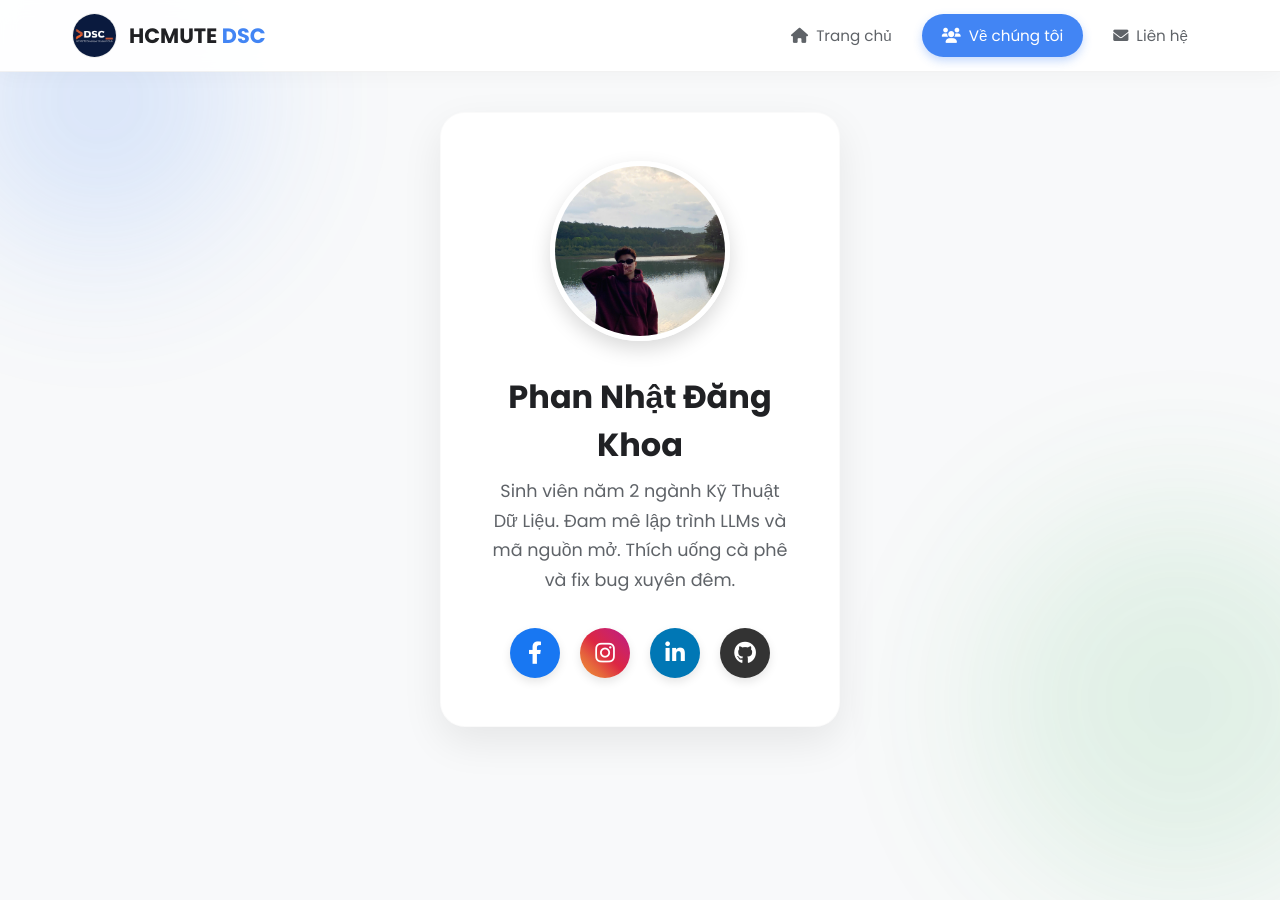
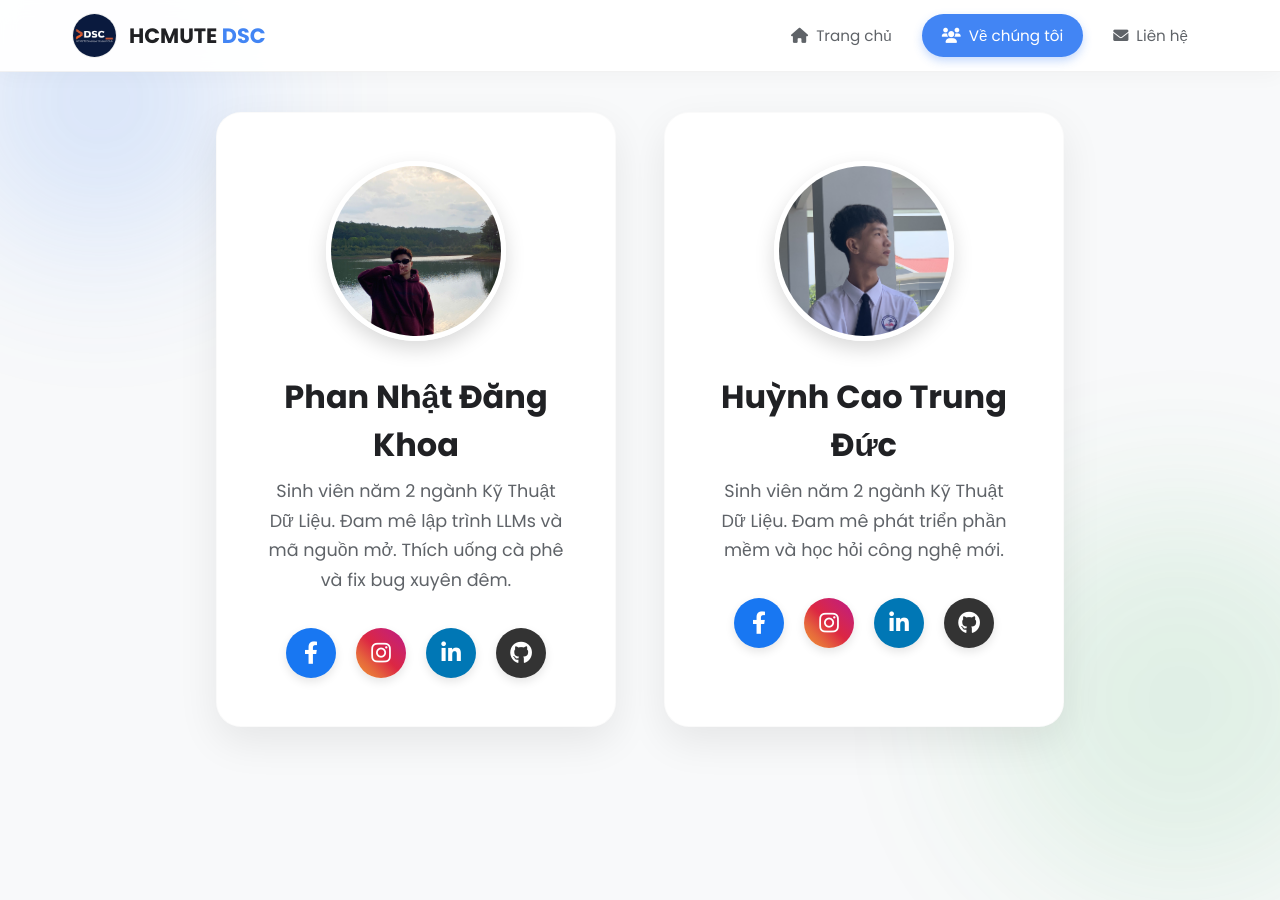
Before and after one commit to andyphan996/git-github-jamm, a plain HTML site: page index.html in a window 1280 px wide. Both pictures are taken after a click on the link "Về chúng tôi". Shown: the top 900 px of the page. Drawn offline with Linux system fonts and the light colour scheme.

Commit message:
Adding personal 24133012

```diff
--- a/index.html
+++ b/index.html
@@ -77,28 +77,78 @@
 
       <section id="about" class="tab-content fade-in">
         <div class="team-grid">
-
           <div class="member-card">
             <div class="member-img-wrapper">
-                <img src="image/khoa_photo.jpg" alt="Avatar">
+              <img src="image/khoa_photo.jpg" alt="Avatar" />
             </div>
 
             <div class="member-info">
               <h3 class="member-name">Phan Nhật Đăng Khoa</h3>
               <p class="member-bio">
-                    Sinh viên năm 2 ngành Kỹ Thuật Dữ Liệu. Đam mê lập trình LLMs và mã nguồn mở. Thích uống cà phê và fix bug xuyên đêm.
+                Sinh viên năm 2 ngành Kỹ Thuật Dữ Liệu. Đam mê lập trình LLMs và
+                mã nguồn mở. Thích uống cà phê và fix bug xuyên đêm.
               </p>
               <div class="social-links">
-                    <a href="https://www.facebook.com/nhat.khoa.32540/" class="social-icon facebook"><i class="fab fa-facebook-f"></i></a>
-                    <a href="https://www.instagram.com/_andy.p09/" class="social-icon instagram"><i class="fab fa-instagram"></i></a>
-                    <a href="https://www.linkedin.com/in/nhat-khoa-173536387/" class="social-icon linkedin"><i class="fab fa-linkedin-in"></i></a>
-                    <a href="https://github.com/andyphan996" class="social-icon github"><i class="fab fa-github"></i></a>
+                <a
+                  href="https://www.facebook.com/nhat.khoa.32540/"
+                  class="social-icon facebook"
+                  ><i class="fab fa-facebook-f"></i
+                ></a>
+                <a
+                  href="https://www.instagram.com/_andy.p09/"
+                  class="social-icon instagram"
+                  ><i class="fab fa-instagram"></i
+                ></a>
+                <a
+                  href="https://www.linkedin.com/in/nhat-khoa-173536387/"
+                  class="social-icon linkedin"
+                  ><i class="fab fa-linkedin-in"></i
+                ></a>
+                <a
+                  href="https://github.com/andyphan996"
+                  class="social-icon github"
+                  ><i class="fab fa-github"></i
+                ></a>
+              </div>
+            </div>
+          </div>
+          <div class="member-card">
+            <div class="member-img-wrapper">
+              <img src="image/tdinqd.jpg" alt="Avatar" />
+            </div>
+
+            <div class="member-info">
+              <h3 class="member-name">Huỳnh Cao Trung Đức</h3>
+              <p class="member-bio">
+                Sinh viên năm 2 ngành Kỹ Thuật Dữ Liệu. Đam mê phát triển phần
+                mềm và học hỏi công nghệ mới.
+              </p>
+              <div class="social-links">
+                <a
+                  href="https://www.facebook.com/duc.huynhct/"
+                  class="social-icon facebook"
+                  ><i class="fab fa-facebook-f"></i
+                ></a>
+                <a
+                  href="https://www.instagram.com/duc.huynhct/"
+                  class="social-icon instagram"
+                  ><i class="fab fa-instagram"></i
+                ></a>
+                <a
+                  href="https://www.linkedin.com/in/duchuynhct/"
+                  class="social-icon linkedin"
+                  ><i class="fab fa-linkedin-in"></i
+                ></a>
+                <a
+                  href="https://github.com/duchuynhct"
+                  class="social-icon github"
+                  ><i class="fab fa-github"></i
+                ></a>
               </div>
             </div>
           </div>
         </div>
       </section>
-
 
       <section id="contact" class="tab-content fade-in">
         <div class="card placeholder-card">
```
Lines whose indentation alone changed are shown as unchanged.
